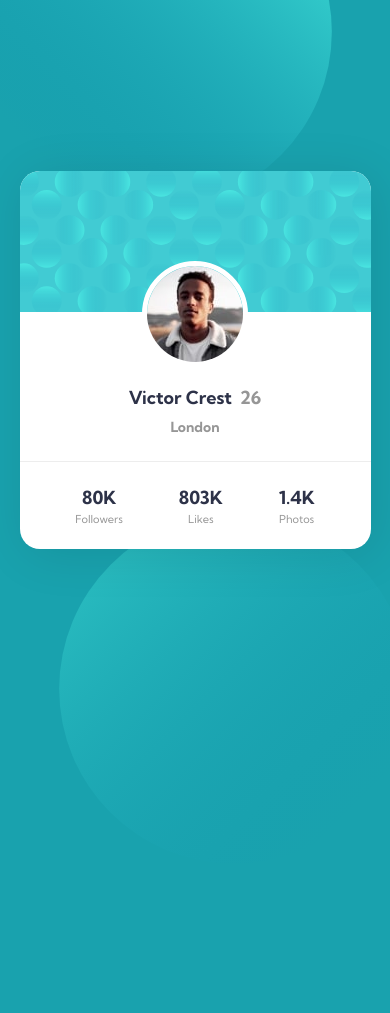
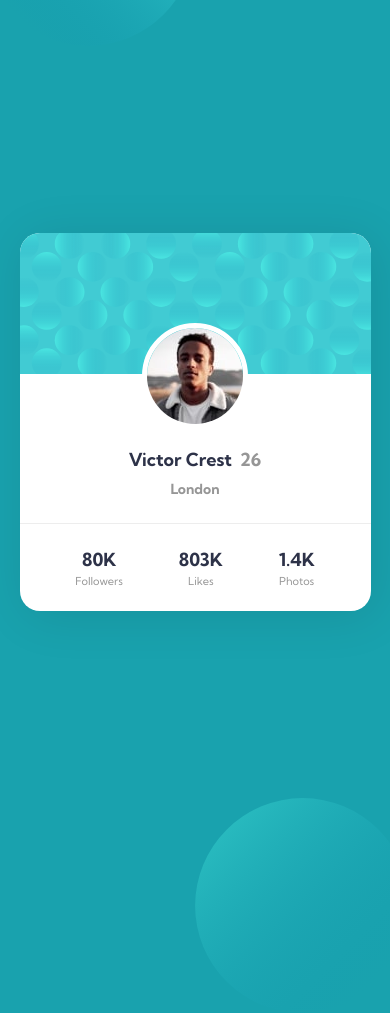
Before and after one commit to InterestingPlus/Responsive-Profile-Card-Component-Main, a plain HTML site: page index.html in a window 390 px wide. Before the commit the page ends 864 px from the top, so only its background shows below. Drawn offline with Linux system fonts and the light colour scheme.

Commit message:
Update media.css

```diff
--- a/media.css
+++ b/media.css
@@ -1,4 +1,6 @@
 @media screen and (max-width: 600px) {
+    body {
+        min-height: 100vh;
     main {
         width: 90%;
     }
```
